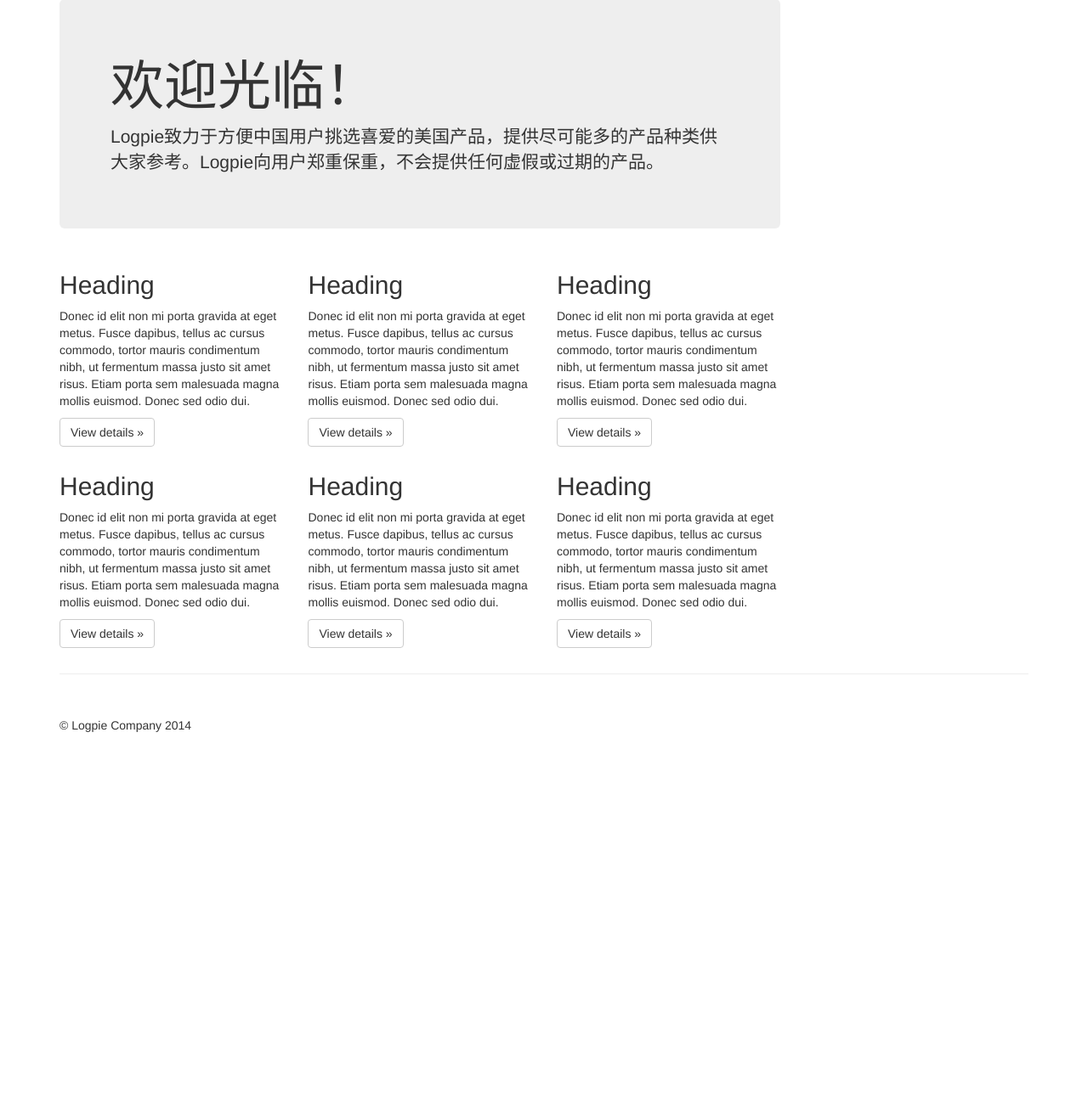
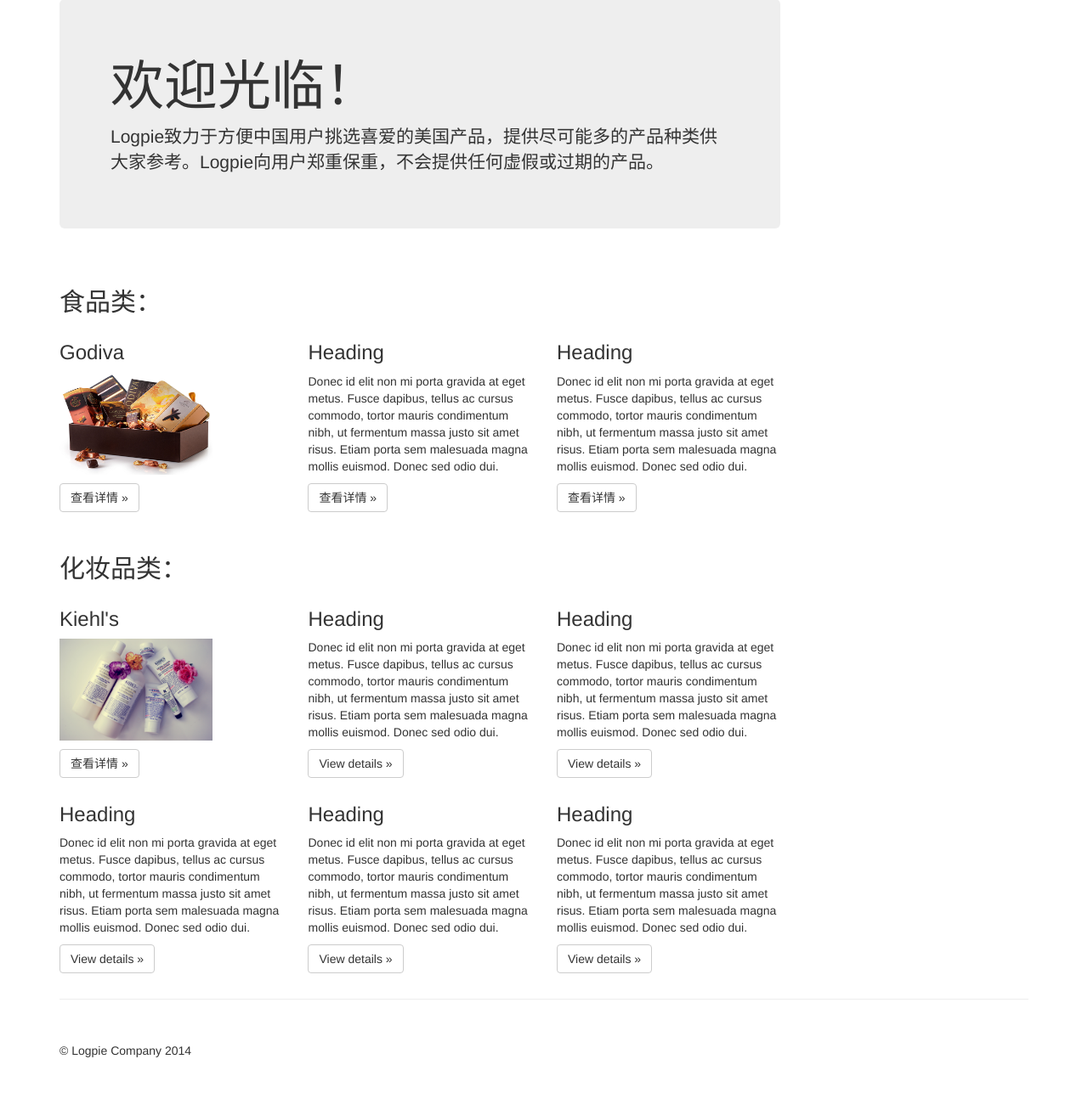
Before and after one commit to Camphor-Tree/ShoppingUS, a PHP site: page / in a window 1280 px wide. Shown: the part 71-1358 px from the top of the page at 85% size. Before the commit the page ends 933 px from the top, so only its background shows below. Run offline with PHP 8.4, Linux system fonts and the light colour scheme; some libraries are stand-ins or nearby versions.

Commit message:
Add image in index.html

```diff
--- a/data/shopping_list_reader.php
+++ b/data/shopping_list_reader.php
@@ -1,4 +1,5 @@
 <?php
+
 function getProductsCategoryArray()
 {
 	header('Content-Type: text/html; charset=utf-8');
@@ -7,7 +8,6 @@ function getProductsCategoryArray()
 	$xml = simplexml_load_file($xmlPath);
 	$json = json_encode($xml);
 	$shopping_list_array = json_decode($json,TRUE);
-
 	$product_array = $shopping_list_array["product"];
 
 	//print_r($product_array);
@@ -42,4 +42,5 @@ function getProductsCategoryArray()
 
 	return $products_in_each_category_array;
 }
+
 ?>
--- a/index.html
+++ b/index.html
@@ -51,41 +51,73 @@
       <div class="row row-offcanvas row-offcanvas-right">
 
         <div class="col-xs-12 col-sm-9">
+          <!--
           <p class="pull-right visible-xs">
             <button type="button" class="btn btn-primary btn-xs" data-toggle="offcanvas">Toggle nav</button>
           </p>
+          -->
           <div class="jumbotron">
             <h1>欢迎光临！</h1>
             <p>Logpie致力于方便中国用户挑选喜爱的美国产品，提供尽可能多的产品种类供大家参考。Logpie向用户郑重保重，不会提供任何虚假或过期的产品。</p>
           </div>
+          <?php
+            include 'data/shopping_list_reader.php';
+            $product_array = getProductsCategoryArray();
+
+          ?>
+          <div>
+            <br/>
+            <h2>食品类：</h2>
+          </div>
           <div class="row">
             <div class="col-xs-6 col-lg-4">
-              <h2>Heading</h2>
+              <h3>Godiva</h3>
+              <img src="image/Godiva.jpg" alt="Godiva" style="width:180px;height:130px;padding-bottom:10px;">
+              <p><a class="btn btn-default" href="#" role="button">查看详情 &raquo;</a></p>
+            </div><!--/.col-xs-6.col-lg-4-->
+            <div class="col-xs-6 col-lg-4">
+              <h3>Heading</h3>
+              <p>Donec id elit non mi porta gravida at eget metus. Fusce dapibus, tellus ac cursus commodo, tortor mauris condimentum nibh, ut fermentum massa justo sit amet risus. Etiam porta sem malesuada magna mollis euismod. Donec sed odio dui. </p>
+              <p><a class="btn btn-default" href="#" role="button">查看详情 &raquo;</a></p>
+            </div><!--/.col-xs-6.col-lg-4-->
+            <div class="col-xs-6 col-lg-4">
+              <h3>Heading</h3>
+              <p>Donec id elit non mi porta gravida at eget metus. Fusce dapibus, tellus ac cursus commodo, tortor mauris condimentum nibh, ut fermentum massa justo sit amet risus. Etiam porta sem malesuada magna mollis euismod. Donec sed odio dui. </p>
+              <p><a class="btn btn-default" href="#" role="button">查看详情 &raquo;</a></p>
+            </div><!--/.col-xs-6.col-lg-4-->
+          </div><!--/row-->
+          <div>
+            <br/>
+            <h2>化妆品类：</h2>
+          </div>
+          <div class="row">
+            <div class="col-xs-6 col-lg-4">
+              <h3>Kiehl's</h3>
+              <img src="image/Kiehls.jpg" alt="Kiehl's" style="width:180px;height:130px;padding-bottom:10px;">
+              <p><a class="btn btn-default" href="#" role="button">查看详情 &raquo;</a></p>
+            </div><!--/.col-xs-6.col-lg-4-->
+            <div class="col-xs-6 col-lg-4">
+              <h3>Heading</h3>
               <p>Donec id elit non mi porta gravida at eget metus. Fusce dapibus, tellus ac cursus commodo, tortor mauris condimentum nibh, ut fermentum massa justo sit amet risus. Etiam porta sem malesuada magna mollis euismod. Donec sed odio dui. </p>
               <p><a class="btn btn-default" href="#" role="button">View details &raquo;</a></p>
             </div><!--/.col-xs-6.col-lg-4-->
             <div class="col-xs-6 col-lg-4">
-              <h2>Heading</h2>
+              <h3>Heading</h3>
               <p>Donec id elit non mi porta gravida at eget metus. Fusce dapibus, tellus ac cursus commodo, tortor mauris condimentum nibh, ut fermentum massa justo sit amet risus. Etiam porta sem malesuada magna mollis euismod. Donec sed odio dui. </p>
               <p><a class="btn btn-default" href="#" role="button">View details &raquo;</a></p>
             </div><!--/.col-xs-6.col-lg-4-->
             <div class="col-xs-6 col-lg-4">
-              <h2>Heading</h2>
+              <h3>Heading</h3>
               <p>Donec id elit non mi porta gravida at eget metus. Fusce dapibus, tellus ac cursus commodo, tortor mauris condimentum nibh, ut fermentum massa justo sit amet risus. Etiam porta sem malesuada magna mollis euismod. Donec sed odio dui. </p>
               <p><a class="btn btn-default" href="#" role="button">View details &raquo;</a></p>
             </div><!--/.col-xs-6.col-lg-4-->
             <div class="col-xs-6 col-lg-4">
-              <h2>Heading</h2>
+              <h3>Heading</h3>
               <p>Donec id elit non mi porta gravida at eget metus. Fusce dapibus, tellus ac cursus commodo, tortor mauris condimentum nibh, ut fermentum massa justo sit amet risus. Etiam porta sem malesuada magna mollis euismod. Donec sed odio dui. </p>
               <p><a class="btn btn-default" href="#" role="button">View details &raquo;</a></p>
             </div><!--/.col-xs-6.col-lg-4-->
             <div class="col-xs-6 col-lg-4">
-              <h2>Heading</h2>
-              <p>Donec id elit non mi porta gravida at eget metus. Fusce dapibus, tellus ac cursus commodo, tortor mauris condimentum nibh, ut fermentum massa justo sit amet risus. Etiam porta sem malesuada magna mollis euismod. Donec sed odio dui. </p>
-              <p><a class="btn btn-default" href="#" role="button">View details &raquo;</a></p>
-            </div><!--/.col-xs-6.col-lg-4-->
-            <div class="col-xs-6 col-lg-4">
-              <h2>Heading</h2>
+              <h3>Heading</h3>
               <p>Donec id elit non mi porta gravida at eget metus. Fusce dapibus, tellus ac cursus commodo, tortor mauris condimentum nibh, ut fermentum massa justo sit amet risus. Etiam porta sem malesuada magna mollis euismod. Donec sed odio dui. </p>
               <p><a class="btn btn-default" href="#" role="button">View details &raquo;</a></p>
             </div><!--/.col-xs-6.col-lg-4-->
```
Also changed, not shown: image/Godiva.jpg (added), image/Kiehls.jpg (added).
